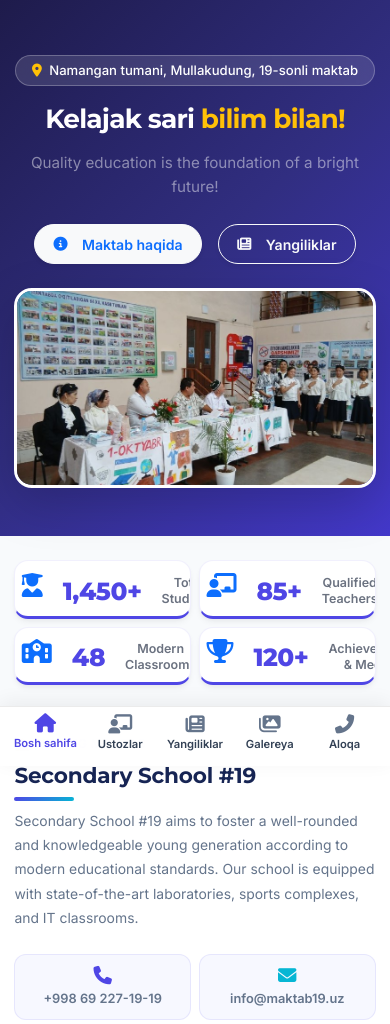
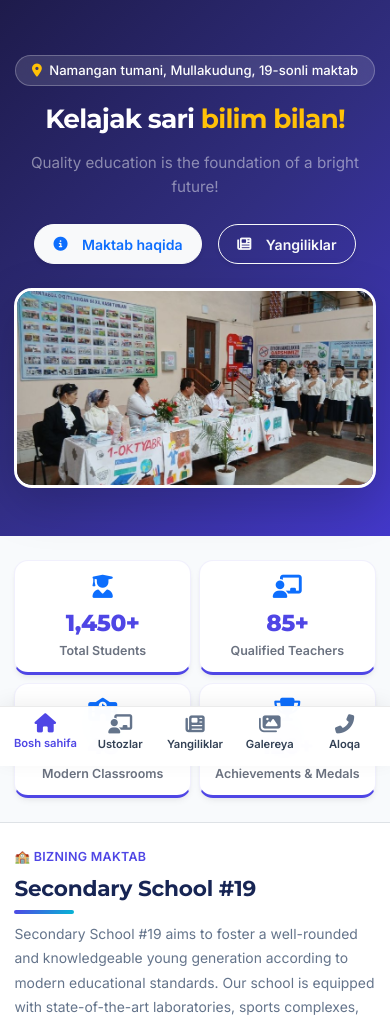
Before and after one commit to uznet7827-art/19maktab, a Django app: page / in a window 390 px wide. Shown: the part 78-1102 px from the top of the page. Run offline with Django 4.2, Linux system fonts and the light colour scheme; data comes from the database, SQL or seed files in the repository; both versions use the stored data as it was after the commit.

Commit message:
Fix mobile stat card layout, teacher portrait, header badge contrast, and add contact Excel collection and export

```diff
--- a/apps/contacts/urls.py
+++ b/apps/contacts/urls.py
@@ -5,4 +5,5 @@ app_name = 'contacts'
 
 urlpatterns = [
     path('', views.contact_view, name='contact'),
+    path('export-excel/', views.export_contacts_excel_view, name='export_excel'),
 ]
--- a/requirements.txt
+++ b/requirements.txt
@@ -6,3 +6,4 @@ psycopg2-binary>=2.9
 gunicorn>=21.0
 whitenoise>=6.6
 python-slugify>=8.0
+openpyxl>=3.1.2
--- a/static/css/main.css
+++ b/static/css/main.css
@@ -836,10 +836,13 @@ p:last-child {
   background: var(--card-bg);
   border: 1px solid var(--card-border);
   border-radius: var(--radius);
-  padding: 2rem 1.75rem;
-  display: flex;
-  align-items: center;
-  gap: 1.25rem;
+  padding: 1.5rem 1rem !important;
+  display: flex !important;
+  flex-direction: column !important;
+  align-items: center !important;
+  text-align: center !important;
+  justify-content: center !important;
+  gap: 0.35rem !important;
   box-shadow: var(--shadow);
   transition: all var(--transition-normal);
   position: relative;
@@ -899,19 +902,27 @@ p:last-child {
 }
 
 .stat-value {
-  font-size: 2.25rem;
+  font-size: 1.85rem !important;
   font-weight: 800;
   font-family: var(--font-heading);
   color: var(--text);
   line-height: 1.1;
   letter-spacing: -0.02em;
+  text-align: center !important;
+  margin: 0 !important;
 }
 
 .stat-title {
-  font-size: 0.9rem;
+  font-size: 0.88rem !important;
   color: var(--text-muted);
   font-weight: 600;
-  margin-top: 0.25rem;
+  margin-top: 0.2rem;
+  text-align: center !important;
+  white-space: normal !important;
+  word-break: normal !important;
+  overflow-wrap: break-word !important;
+  line-height: 1.35 !important;
+  width: 100% !important;
 }
 
 /* --------------------------------------------------------------------------
@@ -3112,9 +3123,33 @@ p:last-child {
   p  { font-size: .87rem !important; }
 
   /* Stat cards compact */
-  .stat-card { padding: .8rem .5rem !important; }
-  .stat-value { font-size: 1.4rem !important; }
-  .stat-title { font-size: .7rem !important; }
+  .stat-card {
+    padding: 0.95rem 0.5rem !important;
+    display: flex !important;
+    flex-direction: column !important;
+    align-items: center !important;
+    text-align: center !important;
+    justify-content: center !important;
+    gap: 0.25rem !important;
+  }
+  .stat-card i {
+    font-size: 1.5rem !important;
+    margin-bottom: 0.2rem !important;
+  }
+  .stat-value {
+    font-size: 1.55rem !important;
+    text-align: center !important;
+    line-height: 1.15 !important;
+  }
+  .stat-title {
+    font-size: 0.8rem !important;
+    text-align: center !important;
+    white-space: normal !important;
+    word-break: normal !important;
+    overflow-wrap: break-word !important;
+    line-height: 1.25 !important;
+    width: 100% !important;
+  }
 
   /* Buttons smaller */
   .btn-lg { padding: .5rem 1.2rem !important; font-size: .85rem !important; }
@@ -3172,8 +3207,23 @@ p:last-child {
 
 @media (max-width: 390px) {
   .hero-title { font-size: 1.35rem !important; }
-  .stat-value { font-size: 1.2rem !important; }
-  .col-6.col-md-3 .stat-card { padding: .6rem .4rem !important; }
+  .stat-card {
+    padding: 0.85rem 0.4rem !important;
+    display: flex !important;
+    flex-direction: column !important;
+    align-items: center !important;
+    text-align: center !important;
+  }
+  .stat-value { font-size: 1.35rem !important; text-align: center !important; }
+  .stat-title {
+    font-size: 0.76rem !important;
+    text-align: center !important;
+    white-space: normal !important;
+    word-break: normal !important;
+    line-height: 1.2 !important;
+    width: 100% !important;
+  }
+  .col-6.col-md-3 .stat-card { padding: 0.85rem 0.4rem !important; }
   .mobile-quick-chip { font-size: .67rem; padding: .28rem .6rem; }
 }
 
--- a/static/css/style.css
+++ b/static/css/style.css
@@ -628,14 +628,32 @@ html {
   .hero-title {
     font-size: 1.65rem !important;
   }
+  .stat-card {
+    padding: 0.85rem 0.5rem !important;
+    display: flex !important;
+    flex-direction: column !important;
+    align-items: center !important;
+    text-align: center !important;
+    justify-content: center !important;
+    gap: 0.2rem !important;
+  }
+  .stat-card i {
+    font-size: 1.45rem !important;
+    margin-bottom: 0.2rem !important;
+  }
   .stat-value {
-    font-size: 1.55rem !important;
-  }
-  .stat-card {
-    padding: 0.9rem 0.6rem !important;
+    font-size: 1.45rem !important;
+    text-align: center !important;
+    line-height: 1.15 !important;
   }
   .stat-title {
     font-size: 0.78rem !important;
+    text-align: center !important;
+    white-space: normal !important;
+    word-break: normal !important;
+    overflow-wrap: break-word !important;
+    line-height: 1.25 !important;
+    width: 100% !important;
   }
   .hero-photo-frame {
     height: 200px !important;
--- a/templates/teachers/teacher_list.html
+++ b/templates/teachers/teacher_list.html
@@ -9,7 +9,7 @@
   <div class="container text-center">
     <div class="d-inline-flex align-items-center gap-2 px-3 py-1 rounded-pill mb-3" style="background: rgba(255,255,255,0.15); backdrop-filter: blur(8px); font-size: 0.8rem; font-weight: 600;">
       <i class="fas fa-graduation-cap text-warning"></i>
-      <span>19-sonli umumiy o'rta ta'lim maktabi</span>
+      <span class="text-white" style="color: #ffffff !important;">19-sonli umumiy o'rta ta'lim maktabi</span>
     </div>
     <h1 class="fw-bold mb-2 text-white" style="font-size: clamp(1.6rem, 4vw, 2.4rem);">
       {% trans "Maktabimiz Pedagogik Jamoasi" %}
```
Also changed, not shown: apps/contacts/admin.py (+16 -4 lines), apps/contacts/excel_service.py (added, +119 -0 lines), apps/contacts/forms.py (+17 -0 lines), apps/contacts/views.py (+26 -1 lines), templates/contact.html (+4 -3 lines), templates/dashboard/contacts.html (+5 -2 lines), db.sqlite3, media/teachers/m_shokirova.jpg.
